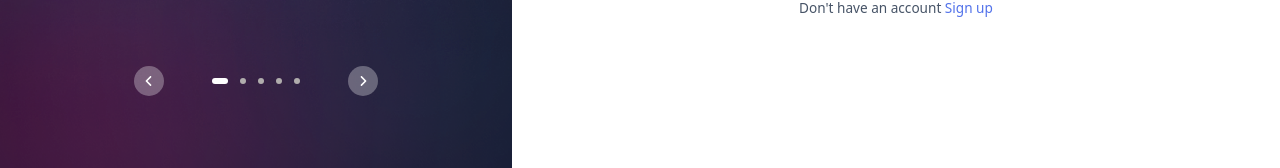
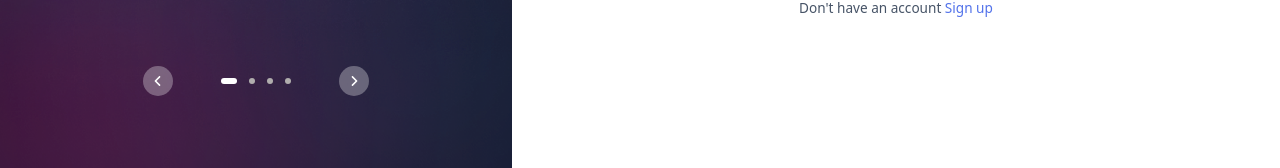
Before and after one commit to Caleb00004/Ai-powered-sales-call-analysis, a Next.js app: page /manager-onboarding in a window 1280 px wide. Shown: the part 561-729 px from the top of the page. Built offline with nearby package versions, Linux system fonts and the light colour scheme.

Commit message:
update: modified manager onboarding pages to fit sales rep flow

```diff
--- a/src/components/manager_onboarding/left/leftContainer.tsx
+++ b/src/components/manager_onboarding/left/leftContainer.tsx
@@ -1,6 +1,6 @@
 import Item from "./carousel/item"
 import Ellipse from "../../../../public/svgs/Ellipse 2348.svg"
-import { useEffect, useState } from "react"
+import { FC, useEffect, useState } from "react"
 import NextBtn from "../../../../public/svgs/carousel_btn.svg"
 import gsap from "gsap"
 import { carouselDotAnimation } from "@/components/Animations/animations"
@@ -12,6 +12,14 @@ import itemImg5 from "../../../../public/images/onboarding_pages/manager_item5.p
 import ellipse1 from "../../../../public/images/onboarding_pages/Ellipse1.png"
 import ellipse3 from "../../../../public/images/onboarding_pages/Ellipse3.png"
 import Image from "next/image"
+
+
+interface props {
+    accountType: "sales-rep" | "manager"
+}
+
+const LeftContainer:FC<props> = ({accountType}) => {
+    const [currentItem, setCurrentItem] = useState(1)
 
     const itemData = [
         {
@@ -34,23 +42,19 @@ const itemData = [
             body: "Receive Detailed Feedback and Grades Based on Proven Sales Techniques",
             img: itemImg4
         },
-    {
+        ...(accountType === "manager" ? [{
             header: "Your Dashboard for success",
             body: "Access Insights, Track Progress, and Improve with Real-Time Data",
             img: itemImg5
-    },
+        }] : [])
     ]
-
-const LeftContainer = () => {
-    const [currentItem, setCurrentItem] = useState(1)
-
 
     useEffect(() => {
         carouselDotAnimation()
     },[])
 
     const carouselChange = (type: "next" | "prev") => {
-        if (type === "next" && currentItem >= 5) {
+        if (type === "next" && currentItem >= itemData.length) {
             return
         }
         if (type === "prev" && currentItem <= 1) {
@@ -61,7 +65,7 @@ const LeftContainer = () => {
             onUpdate: function() {
                 if (this.progress() >= 0.45 && !this.halfwayReached) {
                     this.halfwayReached = true; // Ensure the function runs only once
-                    type === "next" && setCurrentItem(prev => prev < 5 ? prev + 1 : prev)
+                    type === "next" && setCurrentItem(prev => prev < itemData.length ? prev + 1 : prev)
                     type === "prev" && setCurrentItem(prev => prev > 1 ? prev - 1 : prev )
                 }
 
@@ -120,7 +124,7 @@ const LeftContainer = () => {
                             <div onClick={() => handleDirectChange(2)} className={`${currentItem === 2 ? "active" : "notactive"} bg-[#B0ADAD] h-1.5 w-1.5 rounded-full cursor-pointer`}></div>
                             <div onClick={() => handleDirectChange(3)} className={`${currentItem === 3 ? "active" : "notactive"} bg-[#B0ADAD] h-1.5 w-1.5 rounded-full cursor-pointer`}></div>
                             <div onClick={() => handleDirectChange(4)} className={`${currentItem === 4 ? "active" : "notactive"} bg-[#B0ADAD] h-1.5 w-1.5 rounded-full cursor-pointer`}></div>
-                            <div onClick={() => handleDirectChange(5)} className={`${currentItem === 5 ? "active" : "notactive"} bg-[#B0ADAD] h-1.5 w-1.5 rounded-full cursor-pointer`}></div>
+                            {accountType === "manager" && <div onClick={() => handleDirectChange(5)} className={`${currentItem === 5 ? "active" : "notactive"} bg-[#B0ADAD] h-1.5 w-1.5 rounded-full cursor-pointer`}></div>}
                         </div>
                         <div onClick={slideNext}>
                             <NextBtn className=" rotate-[180deg]" />
--- a/src/components/manager_onboarding/right/rightContainer.tsx
+++ b/src/components/manager_onboarding/right/rightContainer.tsx
@@ -3,12 +3,16 @@ import ForgotPassword from "./authcomponents/forgotpassword"
 import NewPassword from "./authcomponents/newpassword"
 import CheckMail from "./authcomponents/checkmail"
 import Signup from "./authcomponents/signup"
-import { useState } from "react"
+import { FC, useState } from "react"
 import gsap from "gsap"
 
 export type sectionType = "signin" | "forgotpassword" | "newpassword" | "checkmail" | "signup"
 
-const RightContainer = () => {
+interface props {
+    accountType: "sales-rep" | "manager"
+}
+
+const RightContainer:FC<props> = ({accountType}) => {
     const [section, setSection] = useState<sectionType>("signin")
 
 
--- a/src/pages/manager-onboarding.tsx
+++ b/src/pages/manager-onboarding.tsx
@@ -8,10 +8,9 @@ import { useEffect } from "react";
 const inter = Inter({ subsets: ["latin"] });
 
 export default function ManagerOnboarding() {
+    const ACCOUNT_TYPE: "sales-rep" | "manager" = "sales-rep"
 
     useEffect(() => {
-    console.log("UseEffect")
-      console.log("Running")
         gsap.timeline()
             .fromTo(".onboarding", {autoAlpha: 0}, {autoAlpha: 1})
             .fromTo(".left-container", {x: "-100%"}, {x: 0 })
@@ -24,8 +23,8 @@ export default function ManagerOnboarding() {
 
     return (
         <main className="onboarding overflow-hidden invisible flex flex-col mdx3:flex-row mdx3:h-screen ">
-        <LeftContainer />
-        <RightContainer />
+            <LeftContainer accountType={ACCOUNT_TYPE} />
+            <RightContainer accountType={ACCOUNT_TYPE} />
         </main>
     );
 }
```
Lines whose indentation alone changed are shown as unchanged.
